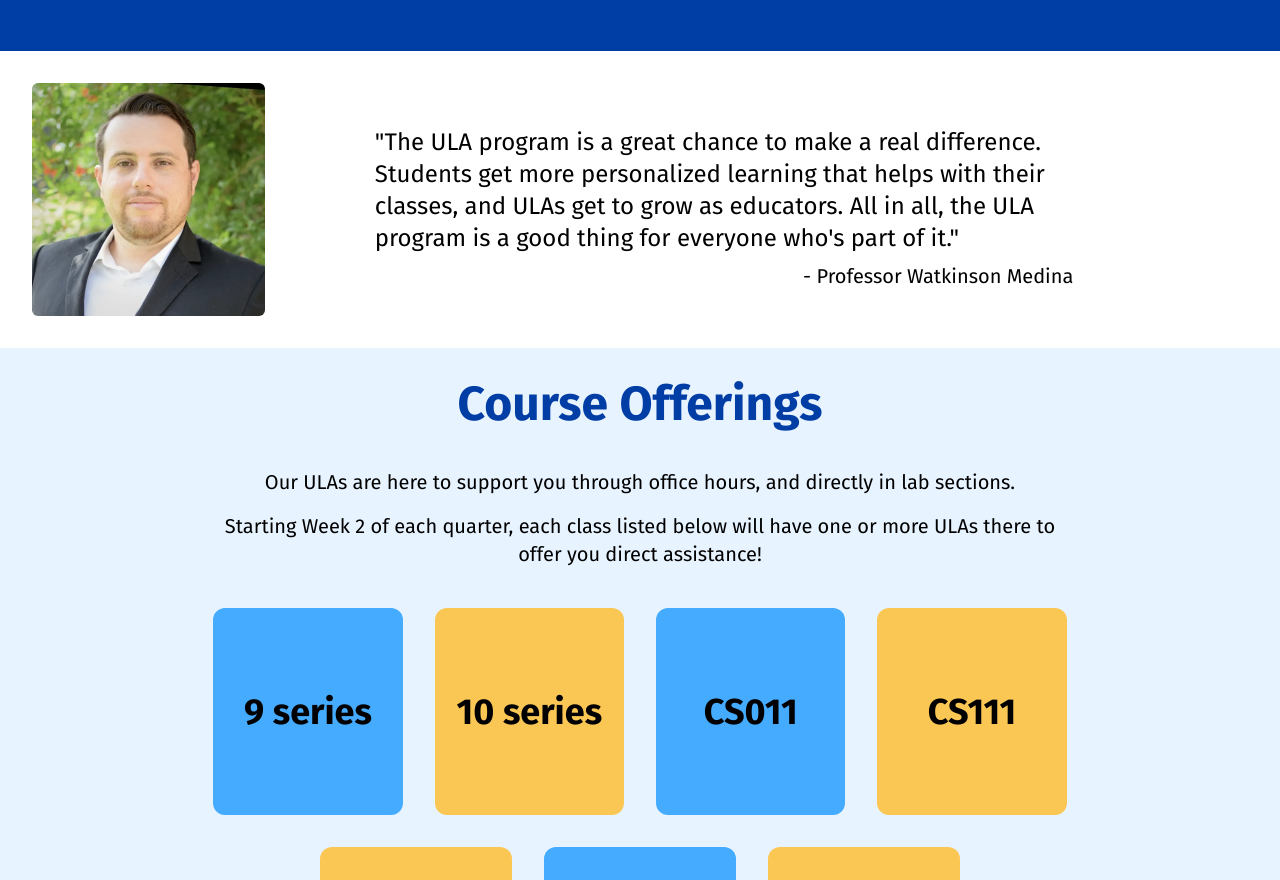
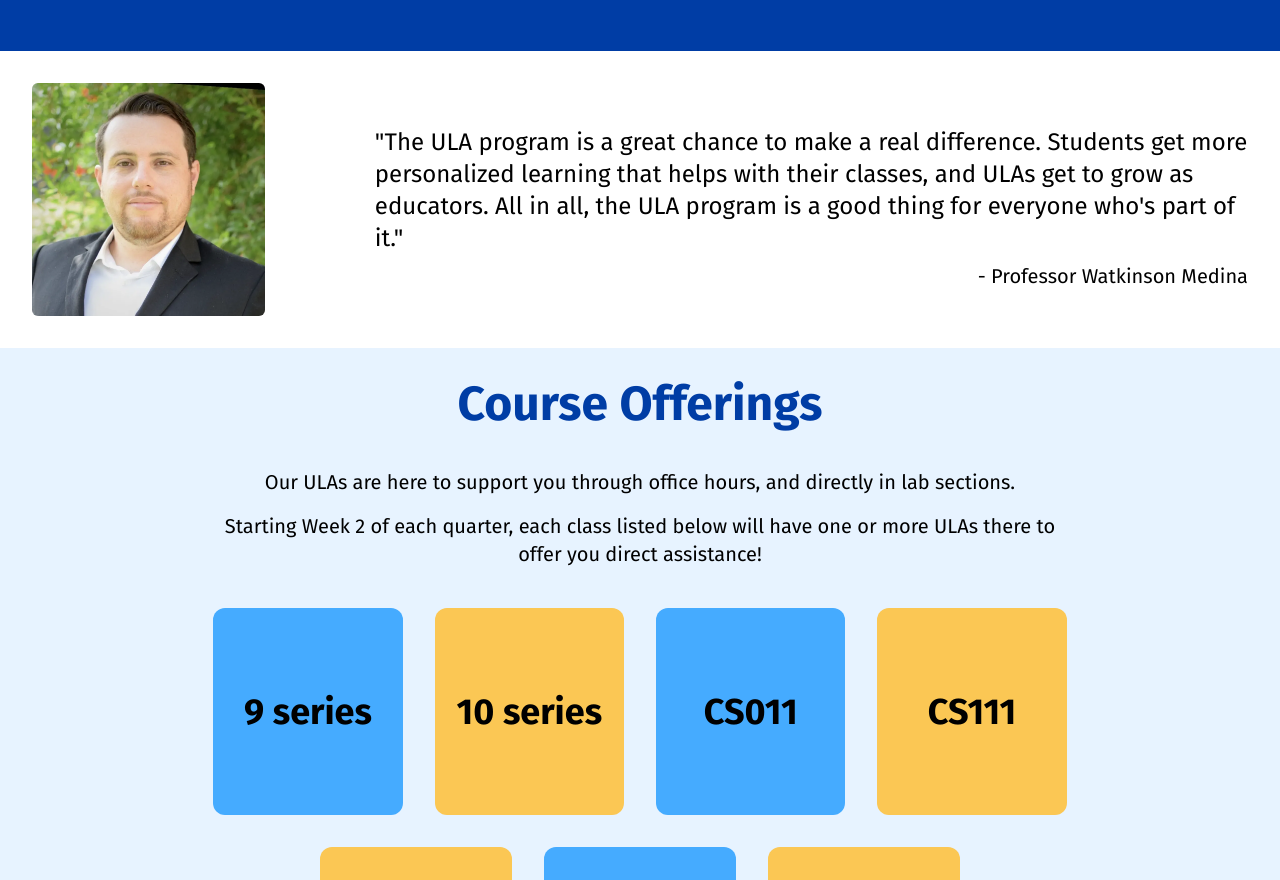
Before and after one commit to acm-ucr/cse-ula, a Next.js app: page /about in a window 1280 px wide. Shown: the part 820-1700 px from the top of the page. Built offline with nearby package versions, Linux system fonts and the light colour scheme.

Commit message:
Fixed issues

```diff
--- a/src/components/about/Professor.tsx
+++ b/src/components/about/Professor.tsx
@@ -1,32 +1,33 @@
 "use client";
 import Image from "next/image";
 import professorImage from "@/public/about/watkinsonMedina.webp";
+import { motion } from "motion/react";
 
-import { motion } from "motion/react";
+const FadeIn = ({ children }: { children: React.ReactNode }) => {
+  return (
+    <motion.div
+      initial={{ opacity: 0 }}
+      whileInView={{ opacity: 1 }}
+      transition={{ duration: 1.5 }}
+      viewport={{ once: true }}
+    >
+      {children}
+    </motion.div>
+  );
+}
 
 const Professor = () => {
   return (
     <div className="mx-8 mb-4 flex flex-row justify-center gap-8 xl:flex-row xl:items-center">
-      <motion.div
-        initial={{ opacity: 0 }}
-        whileInView={{ opacity: 1 }}
-        transition={{ duration: 2.5 }}
-        viewport={{ once: true }}
-      >
+      <FadeIn>
         <Image
           src={professorImage}
           alt="Professor Watkinson Medina"
           className="font-sm mb-4 w-full rounded-md xl:w-3/4"
         />
-      </motion.div>
+      </FadeIn>
 
-      <motion.div
-        initial={{ opacity: 0 }}
-        whileInView={{ opacity: 1 }}
-        transition={{ duration: 2.5 }}
-        viewport={{ once: true }}
-      >
-        <div className="w-full xl:w-4/5">
+      <FadeIn>
         <p className="font-xl text-left text-lg text-black xl:text-2xl">
           "The ULA program is a great chance to make a real difference.
           Students get more personalized learning that helps with their
@@ -36,8 +37,7 @@ const Professor = () => {
         <p className="font-xs mt-2 text-right text-black xl:text-xl">
           - Professor Watkinson Medina
         </p>
-        </div>
-      </motion.div>
+      </FadeIn>
     </div>
   );
 };
```
Lines whose indentation alone changed are shown as unchanged.
